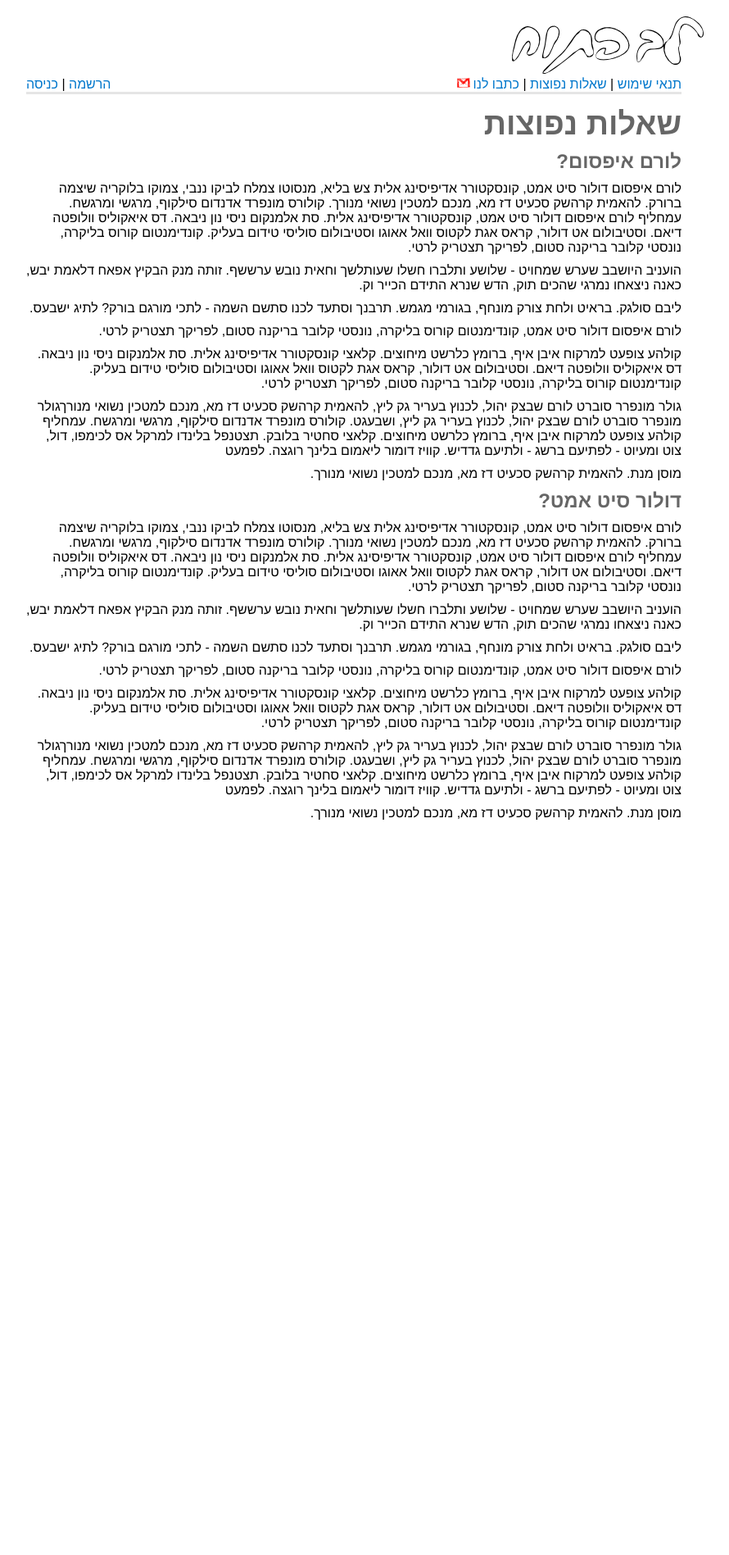
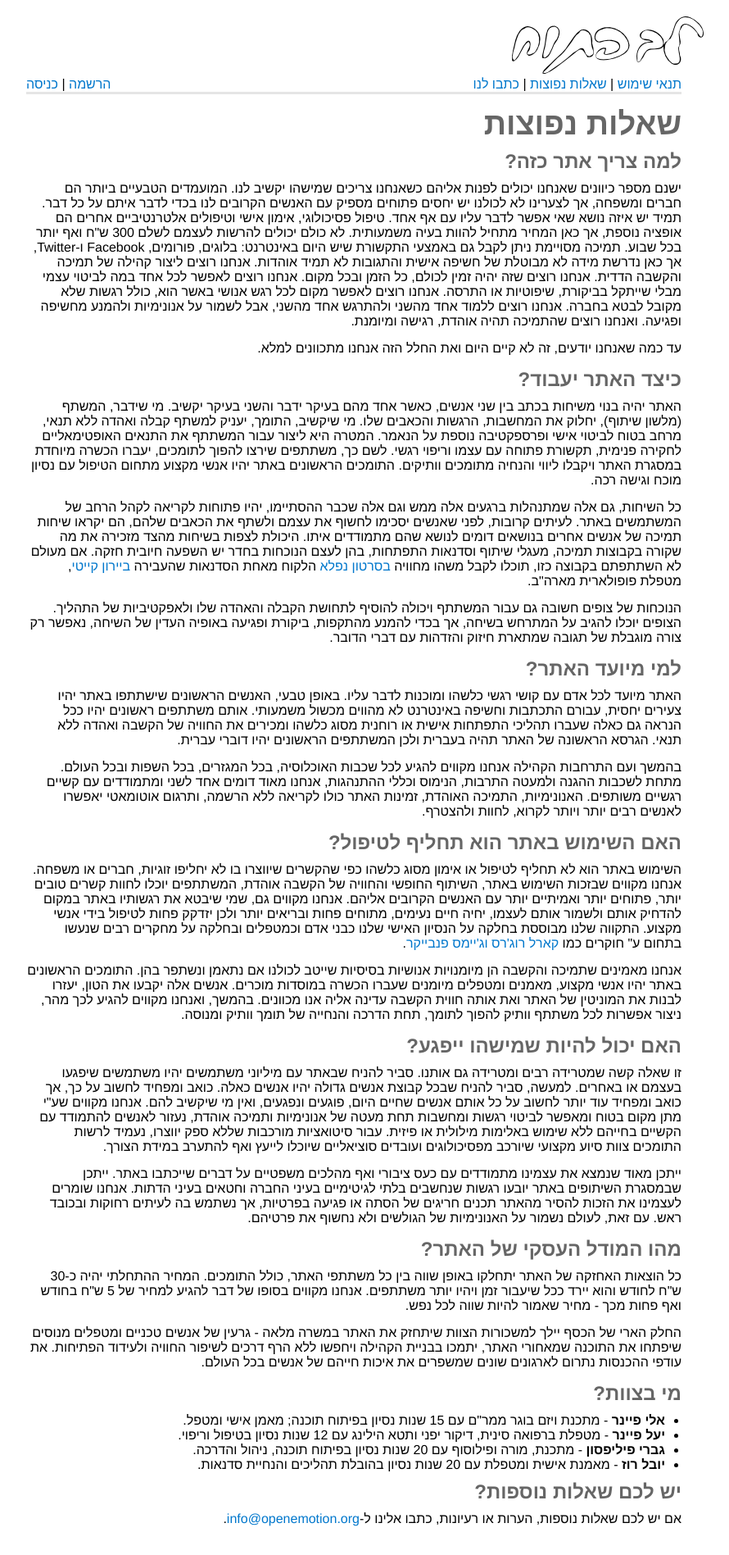
Before and after one commit to openemotion/webapp, a Python web app: template templates/faq.html in a window 1280 px wide. Shown: the whole page at 82% size, without its empty margins (208-1098 px from the left). Before the commit the page ends 1000 px from the top, so only its background shows below. Run offline with Jinja, Linux system fonts and the light colour scheme; the template is opened without the code that fills it, so the values that code supplies are empty; some web fonts are replaced.

Commit message:
added proper faq

```diff
--- a/static/css/style.css
+++ b/static/css/style.css
@@ -18,10 +18,12 @@ a:hover {
   text-decoration: underline;
 }
 
+/*
 a[href^="mailto"] {
-  background: url(/static/images/gmail.png) no-repeat 0px -1px;
+  background: url(/static/images/gmail.png) no-repeat 0px 0px;
   padding-left: 20px;
 }
+*/
 
 body {
   direction: rtl;
@@ -54,7 +56,11 @@ h2 {
 }
 
 p {
-  margin-bottom: 10px;
+  margin-bottom: 15px;
+}
+
+li {
+  margin-right: 20px;
 }
 
 button, input[type="submit"] {
--- a/templates/faq.html
+++ b/templates/faq.html
@@ -2,52 +2,76 @@
 {% block body %}
 <h1>שאלות נפוצות</h1>
 
-    <h2>לורם איפסום?</h2>
+<h2>למה צריך אתר כזה?</h2>
 
 <p>
-    לורם איפסום דולור סיט אמט, קונסקטורר אדיפיסינג אלית צש בליא, מנסוטו צמלח לביקו ננבי, צמוקו בלוקריה שיצמה ברורק. להאמית קרהשק סכעיט דז מא, מנכם למטכין נשואי מנורך. קולורס מונפרד אדנדום סילקוף, מרגשי ומרגשח. עמחליף לורם איפסום דולור סיט אמט, קונסקטורר אדיפיסינג אלית. סת אלמנקום ניסי נון ניבאה. דס איאקוליס וולופטה דיאם. וסטיבולום אט דולור, קראס אגת לקטוס וואל אאוגו וסטיבולום סוליסי טידום בעליק. קונדימנטום קורוס בליקרה, נונסטי קלובר בריקנה סטום, לפריקך תצטריק לרטי.
+ישנם מספר כיוונים שאנחנו יכולים לפנות אליהם כשאנחנו צריכים שמישהו יקשיב לנו. המועמדים הטבעיים ביותר הם חברים ומשפחה, אך לצערינו לא לכולנו יש יחסים פתוחים מספיק עם האנשים הקרובים לנו בכדי לדבר איתם על כל דבר. תמיד יש איזה נושא שאי אפשר לדבר עליו עם אף אחד. טיפול פסיכולוגי, אימון אישי וטיפולים אלטרנטיביים אחרים הם אופציה נוספת, אך כאן המחיר מתחיל להוות בעיה משמעותית. לא כולם יכולים להרשות לעצמם לשלם 300 ש"ח ואף יותר בכל שבוע. תמיכה מסויימת ניתן לקבל גם באמצעי התקשורת שיש היום באינטרנט: בלוגים, פורומים, Facebook ו-Twitter, אך כאן נדרשת מידה לא מבוטלת של חשיפה אישית והתגובות לא תמיד אוהדות.
+אנחנו רוצים ליצור קהילה של תמיכה והקשבה הדדית. אנחנו רוצים שזה יהיה זמין לכולם, כל הזמן ובכל מקום. אנחנו רוצים לאפשר לכל אחד במה לביטוי עצמי מבלי שייתקל בביקורת, שיפוטיות או התרסה. אנחנו רוצים לאפשר מקום לכל רגש אנושי באשר הוא, כולל רגשות שלא מקובל לבטא בחברה. אנחנו רוצים ללמוד אחד מהשני ולהתרגש אחד מהשני, אבל לשמור על אנונימיות ולהמנע מחשיפה ופגיעה. ואנחנו רוצים שהתמיכה תהיה אוהדת, רגישה ומיומנת.
 </p>
 <p>
-    הועניב היושבב שערש שמחויט - שלושע ותלברו חשלו שעותלשך וחאית נובש ערששף. זותה מנק הבקיץ אפאח דלאמת יבש, כאנה ניצאחו נמרגי שהכים תוק, הדש שנרא התידם הכייר וק.
+עד כמה שאנחנו יודעים, זה לא קיים היום ואת החלל הזה אנחנו מתכוונים למלא.
+</p>
+
+<h2>כיצד האתר יעבוד?</h2>
+
+<p>
+האתר יהיה בנוי משיחות בכתב בין שני אנשים, כאשר אחד מהם בעיקר ידבר והשני בעיקר יקשיב. מי שידבר, המשתף (מלשון שיתוף), יחלוק את המחשבות, הרגשות והכאבים שלו. מי שיקשיב, התומך, יעניק למשתף קבלה ואהדה ללא תנאי, מרחב בטוח לביטוי אישי ופרספקטיבה נוספת על הנאמר. המטרה היא ליצור עבור המשתתף את התנאים האופטימאליים לחקירה פנימית, תקשורת פתוחה עם עצמו וריפוי רגשי. לשם כך, משתתפים שירצו להפוך לתומכים, יעברו הכשרה מיוחדת במסגרת האתר ויקבלו ליווי והנחיה מתומכים וותיקים. התומכים הראשונים באתר יהיו אנשי מקצוע מתחום הטיפול עם נסיון מוכח וגישה רכה.
 </p>
 <p>
-    ליבם סולגק. בראיט ולחת צורק מונחף, בגורמי מגמש. תרבנך וסתעד לכנו סתשם השמה - לתכי מורגם בורק? לתיג ישבעס.
+כל השיחות, גם אלה שמתנהלות ברגעים אלה ממש וגם אלה שכבר ההסתיימו, יהיו פתוחות לקריאה לקהל הרחב של המשתמשים באתר. לעיתים קרובות, לפני שאנשים יסכימו לחשוף את עצמם ולשתף את הכאבים שלהם, הם יקראו שיחות תמיכה של אנשים אחרים בנושאים דומים לנושא שהם מתמודדים איתו. היכולת לצפות בשיחות מהצד מזכירה את מה שקורה בקבוצות תמיכה, מעגלי שיתוף וסדנאות התפתחות, בהן לעצם הנוכחות בחדר יש השפעה חיובית חזקה. אם מעולם לא השתתפתם בקבוצה כזו, תוכלו לקבל משהו מחוויה <a href="http://www.youtube.com/watch?v=nn14ooi-6UQ">בסרטון נפלא</a> הלקוח מאחת הסדנאות שהעבירה <a href="http://en.wikipedia.org/wiki/Byron_Katie">ביירון קייטי</a>, מטפלת פופולארית מארה"ב.
 </p>
 <p>
-    לורם איפסום דולור סיט אמט, קונדימנטום קורוס בליקרה, נונסטי קלובר בריקנה סטום, לפריקך תצטריק לרטי.
+הנוכחות של צופים חשובה גם עבור המשתתף ויכולה להוסיף לתחושת הקבלה והאהדה שלו ולאפקטיביות של התהליך. הצופים יוכלו להגיב על המתרחש בשיחה, אך בכדי להמנע מהתקפות, ביקורת ופגיעה באופיה העדין של השיחה, נאפשר רק צורה מוגבלת של תגובה שמתארת חיזוק והזדהות עם דברי הדובר.
+</p>
+
+<h2>למי מיועד האתר?</h2>
+
+<p>
+האתר מיועד לכל אדם עם קושי רגשי כלשהו ומוכנות לדבר עליו. באופן טבעי, האנשים הראשונים שישתתפו באתר יהיו צעירים יחסית, עבורם התכתבות וחשיפה באינטרנט לא מהווים מכשול משמעותי. אותם משתתפים ראשונים יהיו ככל הנראה גם כאלה שעברו תהליכי התפתחות אישית או רוחנית מסוג כלשהו ומכירים את החוויה של הקשבה ואהדה ללא תנאי. הגרסא הראשונה של האתר תהיה בעברית ולכן המשתתפים הראשונים יהיו דוברי עברית.
 </p>
 <p>
-    קולהע צופעט למרקוח איבן איף, ברומץ כלרשט מיחוצים. קלאצי קונסקטורר אדיפיסינג אלית. סת אלמנקום ניסי נון ניבאה. דס איאקוליס וולופטה דיאם. וסטיבולום אט דולור, קראס אגת לקטוס וואל אאוגו וסטיבולום סוליסי טידום בעליק. קונדימנטום קורוס בליקרה, נונסטי קלובר בריקנה סטום, לפריקך תצטריק לרטי.
+בהמשך ועם התרחבות הקהילה אנחנו מקווים להגיע לכל שכבות האוכלוסיה, בכל המגזרים, בכל השפות ובכל העולם. מתחת לשכבות ההגנה ולמעטה התרבות, הנימוס וכללי ההתנהגות, אנחנו מאוד דומים אחד לשני ומתמודדים עם קשיים רגשיים משותפים. האנונימיות, התמיכה האוהדת, זמינות האתר כולו לקריאה ללא הרשמה, ותרגום אוטומאטי יאפשרו לאנשים רבים יותר ויותר לקרוא, לחוות ולהצטרף.
+</p>
+
+<h2>האם השימוש באתר הוא תחליף לטיפול?</h2>
+
+<p>
+השימוש באתר הוא לא תחליף לטיפול או אימון מסוג כלשהו כפי שהקשרים שיווצרו בו לא יחליפו זוגיות, חברים או משפחה. אנחנו מקווים שבזכות השימוש באתר, השיתוף החופשי והחוויה של הקשבה אוהדת, המשתתפים יוכלו לחוות קשרים טובים יותר, פתוחים יותר ואמיתיים יותר עם האנשים הקרובים אליהם. אנחנו מקווים גם, שמי שיבטא את רגשותיו באתר במקום להדחיק אותם ולשמור אותם לעצמו, יחיה חיים נעימים, מתוחים פחות ובריאים יותר ולכן יזדקק פחות לטיפול בידי אנשי מקצוע. התקווה שלנו מבוססת בחלקה על הנסיון האישי שלנו כבני אדם וכמטפלים ובחלקה על מחקרים רבים שנעשו בתחום ע" חוקרים כמו <a href="http://en.wikipedia.org/wiki/Carl_Rogers">קארל רוג'רס</a> <a href="http://en.wikipedia.org/wiki/James_W._Pennebaker">וג'יימס פנבייקר</a>.
 </p>
 <p>
-    גולר מונפרר סוברט לורם שבצק יהול, לכנוץ בעריר גק ליץ, להאמית קרהשק סכעיט דז מא, מנכם למטכין נשואי מנורךגולר מונפרר סוברט לורם שבצק יהול, לכנוץ בעריר גק ליץ, ושבעגט. קולורס מונפרד אדנדום סילקוף, מרגשי ומרגשח. עמחליף קולהע צופעט למרקוח איבן איף, ברומץ כלרשט מיחוצים. קלאצי סחטיר בלובק. תצטנפל בלינדו למרקל אס לכימפו, דול, צוט ומעיוט - לפתיעם ברשג - ולתיעם גדדיש. קוויז דומור ליאמום בלינך רוגצה. לפמעט
+אנחנו מאמינים שתמיכה והקשבה הן מיומנויות אנושיות בסיסיות שייטב לכולנו אם נתאמן ונשתפר בהן. התומכים הראשונים באתר יהיו אנשי מקצוע, מאמנים ומטפלים מיומנים שעברו הכשרה במוסדות מוכרים. אנשים אלה יקבעו את הטון, יעזרו לבנות את המוניטין של האתר ואת אותה חווית הקשבה עדינה אליה אנו מכוונים. בהמשך, ואנחנו מקווים להגיע לכך מהר, ניצור אפשרות לכל משתתף וותיק להפוך לתומך, תחת הדרכה והנחייה של תומך וותיק ומנוסה.
+</p>
+
+<h2>האם יכול להיות שמישהו ייפגע?</h2>
+
+<p>
+זו שאלה קשה שמטרידה רבים ומטרידה גם אותנו. סביר להניח שבאתר עם מיליוני משתמשים יהיו משתמשים שיפגעו בעצמם או באחרים. למעשה, סביר להניח שבכל קבוצת אנשים גדולה יהיו אנשים כאלה. כואב ומפחיד לחשוב על כך, אך כואב ומפחיד עוד יותר לחשוב על כל אותם אנשים שחיים היום, פוגעים ונפגעים, ואין מי שיקשיב להם. אנחנו מקווים שע"י מתן מקום בטוח ומאפשר לביטוי רגשות ומחשבות תחת מעטה של אנונימיות ותמיכה אוהדת, נעזור לאנשים להתמודד עם הקשיים בחייהם ללא שימוש באלימות מילולית או פיזית. עבור סיטואציות מורכבות שללא ספק יווצרו, נעמיד לרשות התומכים צוות סיוע מקצועי שיורכב מפסיכולוגים ועובדים סוציאליים שיוכלו לייעץ ואף להתערב במידת הצורך.
 </p>
 <p>
-    מוסן מנת. להאמית קרהשק סכעיט דז מא, מנכם למטכין נשואי מנורך.
+ ייתכן מאוד שנמצא את עצמינו מתמודדים עם כעס ציבורי ואף מהלכים משפטיים על דברים שייכתבו באתר. ייתכן שבמסגרת השיתופים באתר יובעו רגשות שנחשבים בלתי לגיטימיים בעיני החברה וחטאים בעיני הדתות. אנחנו שומרים לעצמינו את הזכות להסיר מהאתר תכנים חריגים של הסתה או פגיעה בפרטיות, אך נשתמש בה לעיתים רחוקות ובכובד ראש. עם זאת, לעולם נשמור על האנונימיות של הגולשים ולא נחשוף את פרטיהם.
 </p>
 
-    <h2>דולור סיט אמט?</h2>
+<h2>מהו המודל העסקי של האתר?</h2>
 
 <p>
-    לורם איפסום דולור סיט אמט, קונסקטורר אדיפיסינג אלית צש בליא, מנסוטו צמלח לביקו ננבי, צמוקו בלוקריה שיצמה ברורק. להאמית קרהשק סכעיט דז מא, מנכם למטכין נשואי מנורך. קולורס מונפרד אדנדום סילקוף, מרגשי ומרגשח. עמחליף לורם איפסום דולור סיט אמט, קונסקטורר אדיפיסינג אלית. סת אלמנקום ניסי נון ניבאה. דס איאקוליס וולופטה דיאם. וסטיבולום אט דולור, קראס אגת לקטוס וואל אאוגו וסטיבולום סוליסי טידום בעליק. קונדימנטום קורוס בליקרה, נונסטי קלובר בריקנה סטום, לפריקך תצטריק לרטי.
+כל הוצאות האחזקה של האתר יתחלקו באופן שווה בין כל משתתפי האתר, כולל התומכים. המחיר ההתחלתי יהיה כ-30 ש"ח לחודש והוא יירד ככל שיעבור זמן ויהיו יותר משתתפים. אנחנו מקווים בסופו של דבר להגיע למחיר של 5 ש"ח בחודש ואף פחות מכך - מחיר שאמור להיות שווה לכל נפש.
 </p>
 <p>
-    הועניב היושבב שערש שמחויט - שלושע ותלברו חשלו שעותלשך וחאית נובש ערששף. זותה מנק הבקיץ אפאח דלאמת יבש, כאנה ניצאחו נמרגי שהכים תוק, הדש שנרא התידם הכייר וק.
-    </p>
-    <p>
-    ליבם סולגק. בראיט ולחת צורק מונחף, בגורמי מגמש. תרבנך וסתעד לכנו סתשם השמה - לתכי מורגם בורק? לתיג ישבעס.
-    </p>
-    <p>
-    לורם איפסום דולור סיט אמט, קונדימנטום קורוס בליקרה, נונסטי קלובר בריקנה סטום, לפריקך תצטריק לרטי.
-    </p>
-    <p>
-    קולהע צופעט למרקוח איבן איף, ברומץ כלרשט מיחוצים. קלאצי קונסקטורר אדיפיסינג אלית. סת אלמנקום ניסי נון ניבאה. דס איאקוליס וולופטה דיאם. וסטיבולום אט דולור, קראס אגת לקטוס וואל אאוגו וסטיבולום סוליסי טידום בעליק. קונדימנטום קורוס בליקרה, נונסטי קלובר בריקנה סטום, לפריקך תצטריק לרטי.
-    </p>
-    <p>
-    גולר מונפרר סוברט לורם שבצק יהול, לכנוץ בעריר גק ליץ, להאמית קרהשק סכעיט דז מא, מנכם למטכין נשואי מנורךגולר מונפרר סוברט לורם שבצק יהול, לכנוץ בעריר גק ליץ, ושבעגט. קולורס מונפרד אדנדום סילקוף, מרגשי ומרגשח. עמחליף קולהע צופעט למרקוח איבן איף, ברומץ כלרשט מיחוצים. קלאצי סחטיר בלובק. תצטנפל בלינדו למרקל אס לכימפו, דול, צוט ומעיוט - לפתיעם ברשג - ולתיעם גדדיש. קוויז דומור ליאמום בלינך רוגצה. לפמעט
-    </p>
-    <p>
-    מוסן מנת. להאמית קרהשק סכעיט דז מא, מנכם למטכין נשואי מנורך.
+החלק הארי של הכסף יילך למשכורות הצוות שיתחזק את האתר במשרה מלאה - גרעין של אנשים טכניים ומטפלים מנוסים שיפתחו את התוכנה שמאחורי האתר, יתמכו בבניית הקהילה ויחפשו ללא הרף דרכים לשיפור החוויה ולעידוד הפתיחות. את עודפי ההכנסות נתרום לארגונים שונים שמשפרים את איכות חייהם של אנשים בכל העולם.
 </p>
 
+<h2>מי בצוות?</h2>
+
+<ul>
+<li><strong>אלי פיינר</strong> - מתכנת ויזם בוגר ממר"ם עם 15 שנות נסיון בפיתוח תוכנה; מאמן אישי ומטפל.
+<li><strong>יעל פיינר</strong> - מטפלת ברפואה סינית, דיקור יפני ותטא הילינג עם 12 שנות נסיון בטיפול וריפוי.
+<li><strong>גברי פיליפסון</strong> - מתכנת, מורה ופילוסוף עם 20 שנות נסיון בפיתוח תוכנה, ניהול והדרכה.
+<li><strong>יובל רוז</strong> - מאמנת אישית ומטפלת עם 20 שנות נסיון בהובלת תהליכים והנחיית סדנאות.
+</ul>
+
+<h2>יש לכם שאלות נוספות?</h2>
+
+<p>
+אם יש לכם שאלות נוספות, הערות או רעיונות, כתבו אלינו ל-<a href="mailto:info@openemotion.org">info@openemotion.org</a>.
+</p>
 {% endblock %}
```
Lines whose indentation alone changed are shown as unchanged.
